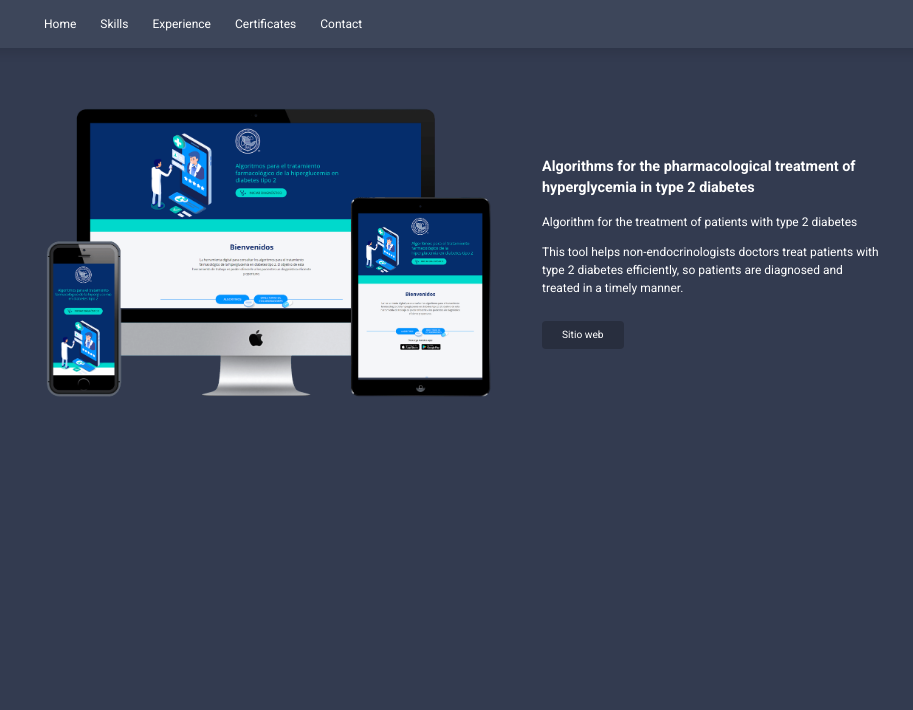
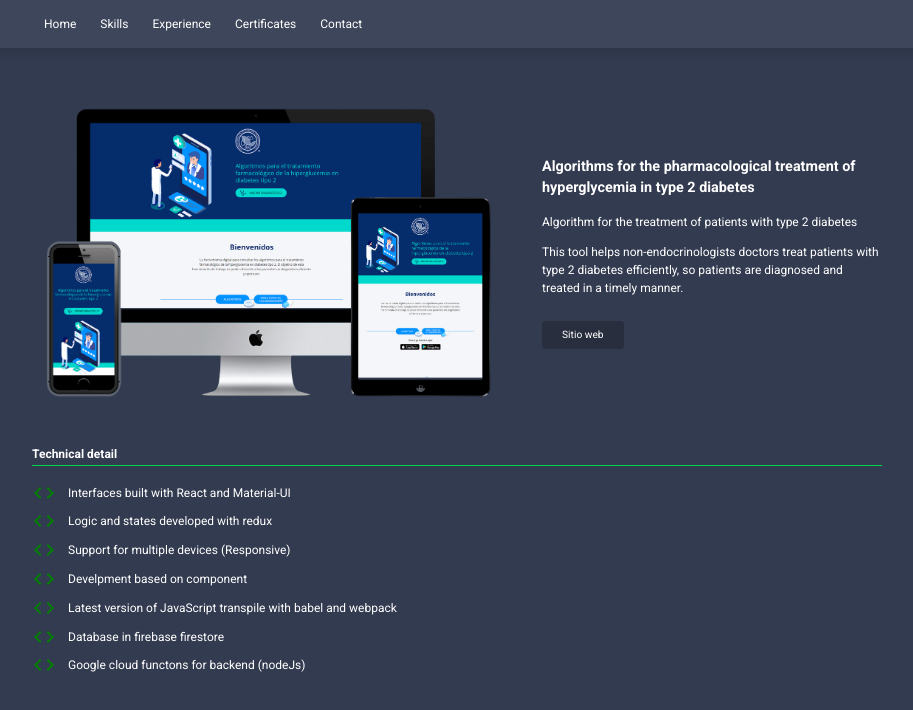
Before and after one commit to armandojes/portfolio, a React (Create React App) app: page /project-detail/0 in a window 1280 px wide. Shown: the top 710 px of the page, without its empty margins (183-1096 px from the left). Built offline with nearby package versions, Linux system fonts and the light colour scheme.

Commit message:
technical detail ready

```diff
--- a/src/pages/home/components/experience/projects.ts
+++ b/src/data.ts
@@ -23,6 +23,8 @@ interface ProjectsType {
   url: string,
   github: string | null,
   cover?: string | null,
+  type: 'package' | 'project',
+  technicalDetails?: Array<string> | null,
 }
 
 const projects: Array<ProjectsType> = [
@@ -36,6 +38,16 @@ const projects: Array<ProjectsType> = [
     url: 'https://smne-beta.web.app/',
     github: null,
     cover: smneCover,
+    type: 'project',
+    technicalDetails: [
+      'Interfaces built with React and Material-UI',
+      'Logic and states developed with redux',
+      'Support for multiple devices (Responsive)',
+      'Develpment based on component',
+      'Latest version of JavaScript transpile with babel and webpack',
+      'Database in firebase firestore',
+      'Google cloud functons for backend (nodeJs)',
+    ],
   },
   {
     title: 'Witideal - Real estate portal',
@@ -47,6 +59,17 @@ const projects: Array<ProjectsType> = [
     url: 'https://witideal.com',
     github: null,
     cover: witidealCover,
+    type: 'project',
+    technicalDetails: [
+      'Interfaces built with React and Material-UI',
+      'Support for multiple devices (Responsive)',
+      'Support for signing in with Google',
+      'Support for online payments via PayPal and Openpay',
+      'Develpment based on component',
+      'Latest version of JavaScript transpile with babel and webpack',
+      'Database in firebase firestore',
+      'Google cloud functons for backend (nodeJs)',
+    ],
   },
   {
     title: 'Witideal for developers - Pubic API',
@@ -54,6 +77,13 @@ const projects: Array<ProjectsType> = [
     mainPicture: witidealApiMain,
     url: 'https://witideal-docs.vercel.app/',
     github: null,
+    type: 'project',
+    technicalDetails: [
+      'Developed upon google cloud functions',
+      'Json web tokens for authentication',
+      'Latest version of JavaScript transpile with babel and webpack',
+      'Database in firebase firestore',
+    ],
   },
   {
     title: 'IML Clinical and diagnostic analysis laboratory',
@@ -65,6 +95,17 @@ const projects: Array<ProjectsType> = [
     url: 'https://iml-empresas.web.app/',
     github: null,
     cover: imlCover,
+    type: 'project',
+    technicalDetails: [
+      'Interfaces built with React and Material-UI',
+      'Logic and states developed with redux',
+      'Support for online payments via PayPal and Openpay',
+      'Support for multiple devices (Responsive)',
+      'Develpment based on component',
+      'Latest version of JavaScript transpile with babel and webpack',
+      'Database in firebase firestore',
+      'Google cloud functons for backend (nodeJs)',
+    ],
   },
   {
     title: 'Feminelife - Ecommerce and digital gym',
@@ -76,6 +117,18 @@ const projects: Array<ProjectsType> = [
     url: 'https://feminnelife.com/',
     github: null,
     cover: feminnelifeCover,
+    type: 'project',
+    technicalDetails: [
+      'Interfaces built with React and Material-UI',
+      'Logic and states developed with redux',
+      'Support for multiple devices (Responsive)',
+      'Support for online payments via PayPal and Openpay',
+      'Develpment based on component',
+      'Latest version of JavaScript transpile with babel and webpack',
+      'Database in firebase firestore',
+      'Real-time chat via firestore',
+      'Google cloud functons for backend (nodeJs)',
+    ],
   },
   {
     title: 'Northern steakhouses - Ecommerce and steakhouses builder',
@@ -84,6 +137,17 @@ const projects: Array<ProjectsType> = [
     url: 'https://asadoresdelnorte.com/',
     github: null,
     cover: adnCover,
+    type: 'project',
+    technicalDetails: [
+      'Interfaces built with React and Material-UI',
+      'Logic and states developed with redux',
+      'Support for online payments via PayPal and Openpay',
+      'Support for multiple devices (Responsive)',
+      'Develpment based on component',
+      'Latest version of JavaScript transpile with babel and webpack',
+      'Database in firebase firestore',
+      'Google cloud functons for backend (nodeJs)',
+    ],
   },
   {
     title: 'Santa cruz - Ecormmerce and recipe portal',
@@ -92,6 +156,17 @@ const projects: Array<ProjectsType> = [
     url: 'https://mitiendasantacruz.com/',
     github: null,
     cover: scCover,
+    type: 'project',
+    technicalDetails: [
+      'Interfaces built with React and Material-UI',
+      'Logic and states developed with redux',
+      'Support for online payments via PayPal and Openpay',
+      'Support for multiple devices (Responsive)',
+      'Develpment based on component',
+      'Latest version of JavaScript transpile with babel and webpack',
+      'Database in firebase firestore',
+      'Google cloud functons for backend (nodeJs)',
+    ],
   },
   {
     title: 'Artesanias y bordados - Ecommerce',
@@ -100,6 +175,18 @@ const projects: Array<ProjectsType> = [
     url: 'https://artstest.vercel.app/',
     github: null,
     cover: aybCover,
+    type: 'project',
+    technicalDetails: [
+      'Interfaces built with React and Material-UI',
+      'Logic and states developed with redux',
+      'Support for online payments via PayPal and Openpay',
+      'Support for multiple devices (Responsive)',
+      'Develpment based on component',
+      'Latest version of JavaScript transpile with babel and webpack',
+      'Database in firebase firestore',
+      'Google cloud functons for backend (nodeJs)',
+      'Support for signing in with Google and Facebook',
+    ],
   },
   {
     title: 'simple-hook-form Library for managing forms in ReactJs',
@@ -107,6 +194,7 @@ const projects: Array<ProjectsType> = [
     mainPicture: shfMain,
     url: 'https://simple-hook-form.vercel.app/',
     github: null,
+    type: 'package',
   },
   {
     title: 'react-fetch-ssr A simple library for ReactJs for Server-Side-Render',
@@ -114,6 +202,7 @@ const projects: Array<ProjectsType> = [
     mainPicture: rfsMain,
     url: 'https://www.npmjs.com/package/react-fetch-ssr',
     github: 'https://github.com/armandojes/react-fetch-ssr',
+    type: 'package',
   },
 ];
 
--- a/src/pages/home/components/experience/index.tsx
+++ b/src/pages/home/components/experience/index.tsx
@@ -3,7 +3,7 @@ import Container from 'layout/container';
 import { FC } from 'react';
 import SectionTitle from '../sectionTitle';
 import ExperienceCard from './components/experienceCard';
-import projects from './projects';
+import projects from '../../../../data';
 
 const Projects: FC = () => (
   <Container id="experience">
--- /dev/null
+++ b/src/pages/projectDetail/components/dividerWithTitle.tsx
@@ -0,0 +1,24 @@
+import Text from 'layout/text';
+import { FC } from 'react';
+import styled from 'styled-components';
+
+const Wrapper = styled.div`
+  margin-bottom: 1em;
+`;
+
+const Line = styled.div`
+  border-bottom: 1px solid var(--green);
+`;
+
+export interface DividerWithTitleProps {
+  content: string
+}
+
+const DividerWithTitle: FC<DividerWithTitleProps> = ({ content }) => (
+  <Wrapper>
+    <Text bold marginBottom=".2em">{content}</Text>
+    <Line />
+  </Wrapper>
+);
+
+export default DividerWithTitle;
--- /dev/null
+++ b/src/pages/projectDetail/components/technicalDetails.tsx
@@ -0,0 +1,37 @@
+import { Code } from '@mui/icons-material';
+import Text from 'layout/text';
+import { FC } from 'react';
+import styled from 'styled-components';
+import DividerWithTitle from './dividerWithTitle';
+
+const Row = styled.div`
+  display: flex;
+  align-items: center;
+  justify-content: flex-start;
+  padding: .2em 0em;
+`;
+
+const Icon = styled(Code)`
+  color: green;
+  margin-right: .5em;
+`;
+
+export interface TechnicalDetailsProps {
+  data: Array<string>,
+}
+
+const TechnicalDetails: FC<TechnicalDetailsProps> = ({ data }) => (
+  <>
+    <DividerWithTitle content="Technical detail" />
+    <div>
+      {data.map((element, index) => (
+        <Row>
+          <Icon />
+          <Text key={index}>{element}</Text>
+        </Row>
+      ))}
+    </div>
+  </>
+);
+
+export default TechnicalDetails;
--- a/src/pages/projectDetail/index.tsx
+++ b/src/pages/projectDetail/index.tsx
@@ -1,10 +1,17 @@
 import Header from 'components/header';
 import Container from 'layout/container';
-import projects from 'pages/home/components/experience/projects';
+import projects from 'data';
 import { FC } from 'react';
 import { useParams } from 'react-router-dom';
+import styled from 'styled-components';
+import { Box } from '@mui/material';
 import Cover from './components/cover';
-import { Wrapper } from './styled';
+import TechnicalDetails from './components/technicalDetails';
+
+export const Wrapper = styled.div`
+  background-color: var(--blackligth);
+  min-height: 100vh;
+`;
 
 const ProjectDetail: FC = () => {
   const { projectId = '0' } = useParams();
@@ -22,6 +29,9 @@ const ProjectDetail: FC = () => {
             url={project.url}
             github={project.github}
           />
+          <Box paddingTop="3em">
+            <TechnicalDetails data={project.technicalDetails || []} />
+          </Box>
         </Container>
       </Wrapper>
     </>
--- a/src/pages/projectDetail/styled.ts
+++ /dev/null
@@ -1,8 +0,0 @@
-import styled from 'styled-components';
-
-export const Wrapper = styled.div`
-  background-color: var(--blackligth);
-  min-height: 100vh;
-`;
-
-export default {};
```
